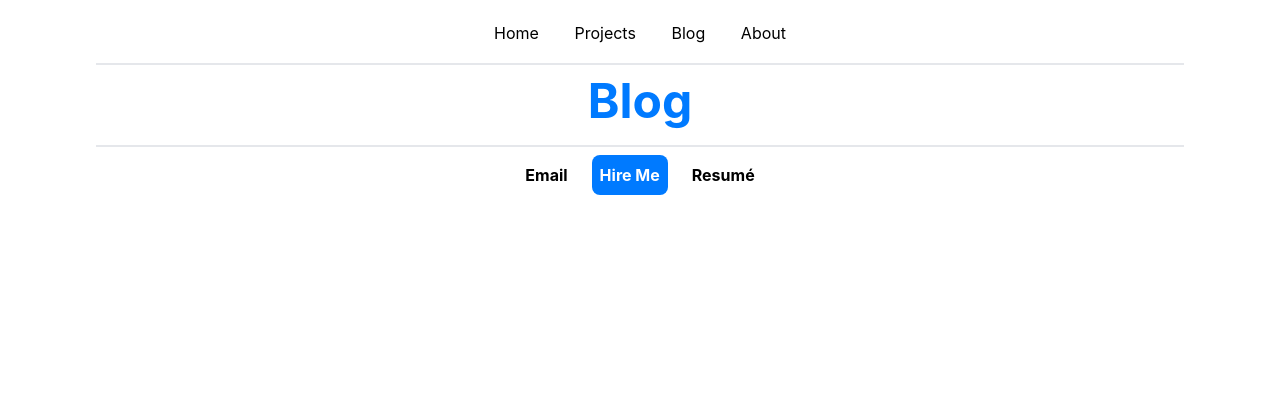
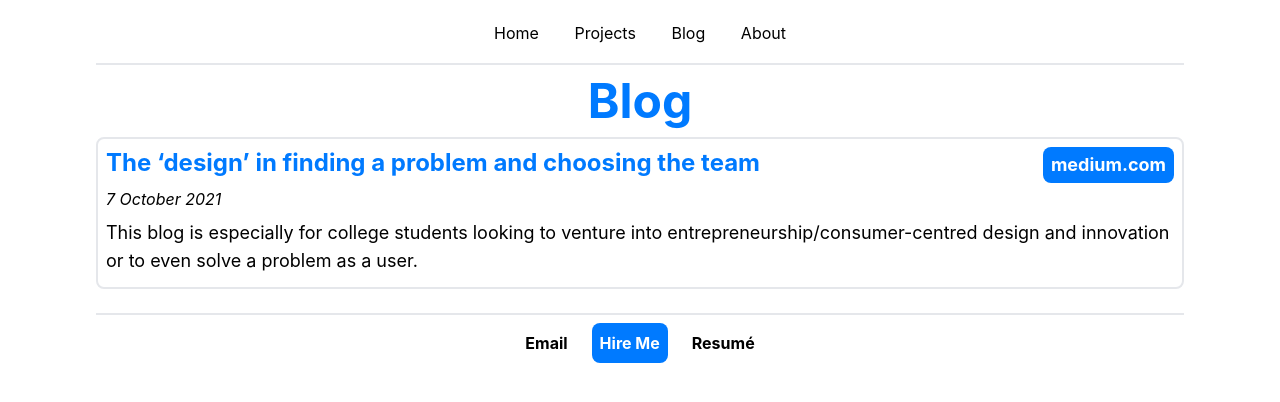
Before and after one commit to anirudh-bukka/Portfolio, a React (Create React App) app in the folder frontend/: page /blog in a window 1280 px wide. Shown: the top 402 px of the page. Built offline with nearby package versions, Linux system fonts and the light colour scheme; no server answers.

Commit message:
updated  blog page

```diff
--- a/frontend/src/components/BlogPageComponent.jsx
+++ b/frontend/src/components/BlogPageComponent.jsx
@@ -6,20 +6,20 @@ import axios from "axios";
 
 function BlogPageComponent() {
 
-  const [blogs, setBlogs] = useState([]);
-  const fetchBlogs = async() => {
-    const response = await axios.get(`http://localhost:3001/blogs/`);
-    const data = response.data;
-    setBlogs(data["blogs"]);
-    // console.log(data["blogs"]);
-  };
-  useEffect(() => {
-    fetchBlogs();
-  }, [])
+  // const [blogs, setBlogs] = useState([]);
+  // const fetchBlogs = async() => {
+  //   const response = await axios.get(`http://localhost:3001/blogs/`);
+  //   const data = response.data;
+  //   setBlogs(data["blogs"]);
+  //   // console.log(data["blogs"]);
+  // };
+  // useEffect(() => {
+  //   fetchBlogs();
+  // }, [])
 
   return (
     <>
-      {blogs.length > 0 && blogs.map((blog, idx) => {
+      {/* {blogs.length > 0 && blogs.map((blog, idx) => {
         return <div key={idx} className='flex flex-col mx-auto lg:w-[75%] sm:w-full border-2 rounded-lg p-3 text-center'>
           <p className='text-[#007aff] text-xl font-semibold'>{blog.title}</p>
           <img src={BlogImage} alt="" className='py-5 h-80'/>
@@ -29,7 +29,17 @@ function BlogPageComponent() {
               <a href={blog.deploymentLink}><img src={Deployment} alt="Link to GitHub Repo" className='w-10 mx-5' /></a>
           </div>
         </div>
-      })}
+      })} */}
+
+      <div className='flex flex-col border-2 rounded-lg mb-4 p-2 hover:bg-white hover:-translate-x-1 hover:-translate-y-1 duration-200 hover:border-r-4 hover:border-b-4 hover:border-black'>
+            <div className='flex flex-row justify-between'>
+              <p className='text-2xl font-bold text-[#007aff]'>The ‘design’ in finding a problem and choosing the team</p>
+              {/* <p className='text-lg font-bold'>medium.com</p> */}
+              <a href='https://medium.com/design-bootcamp/the-design-in-finding-a-problem-and-choosing-the-team-2f2d17255f05' className='text-white bg-[#007aff] px-2 py-1 rounded-lg hover:text-[#007aff] hover:border hover:border-[#007aff] hover:duration-200 hover:bg-white text-lg font-bold'>medium.com</a>
+            </div>
+            <p className='my-1'><i>7 October 2021</i></p>
+            <p className='my-1 text-lg'>This blog is especially for college students looking to venture into entrepreneurship/consumer-centred design and innovation or to even solve a problem as a user.</p>
+          </div>
 
     </>
   )
```
